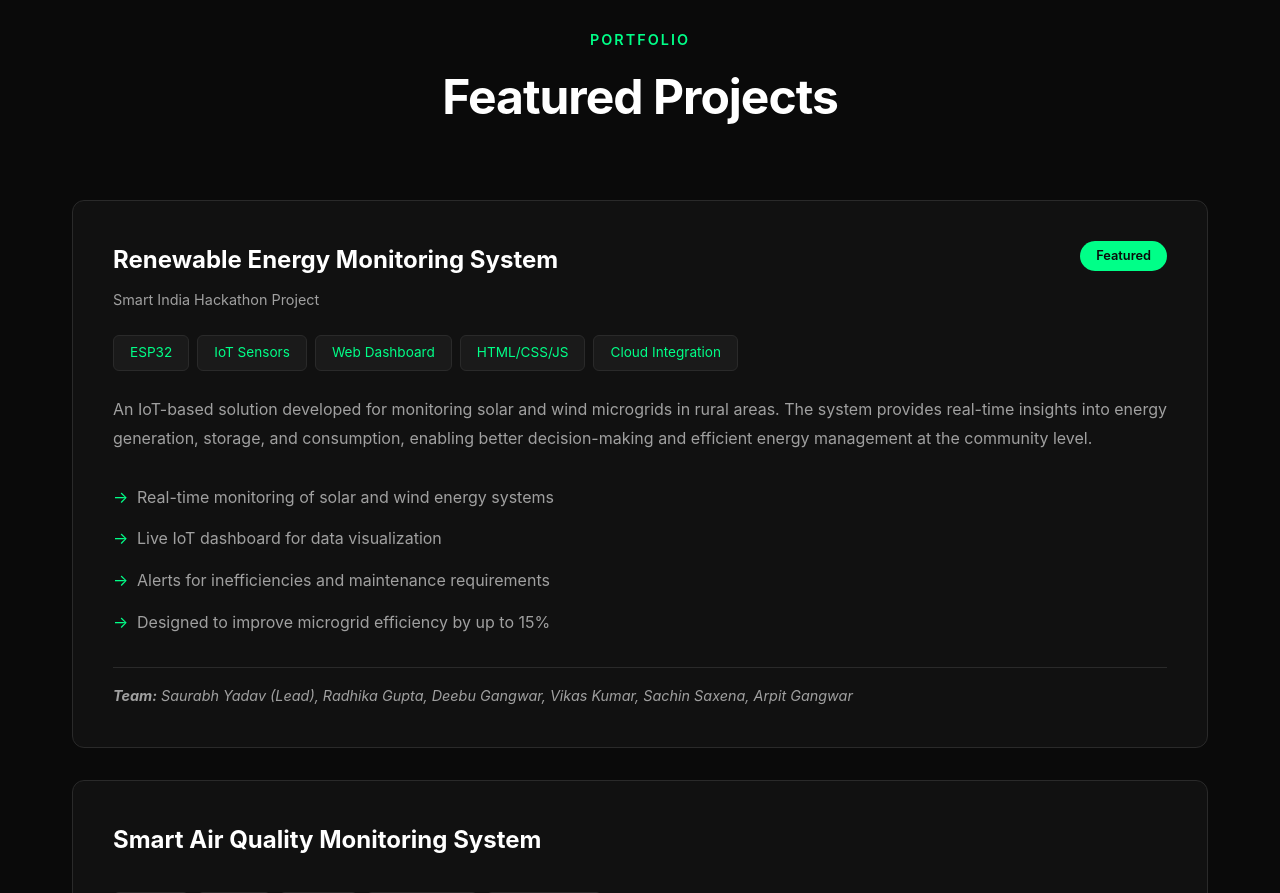
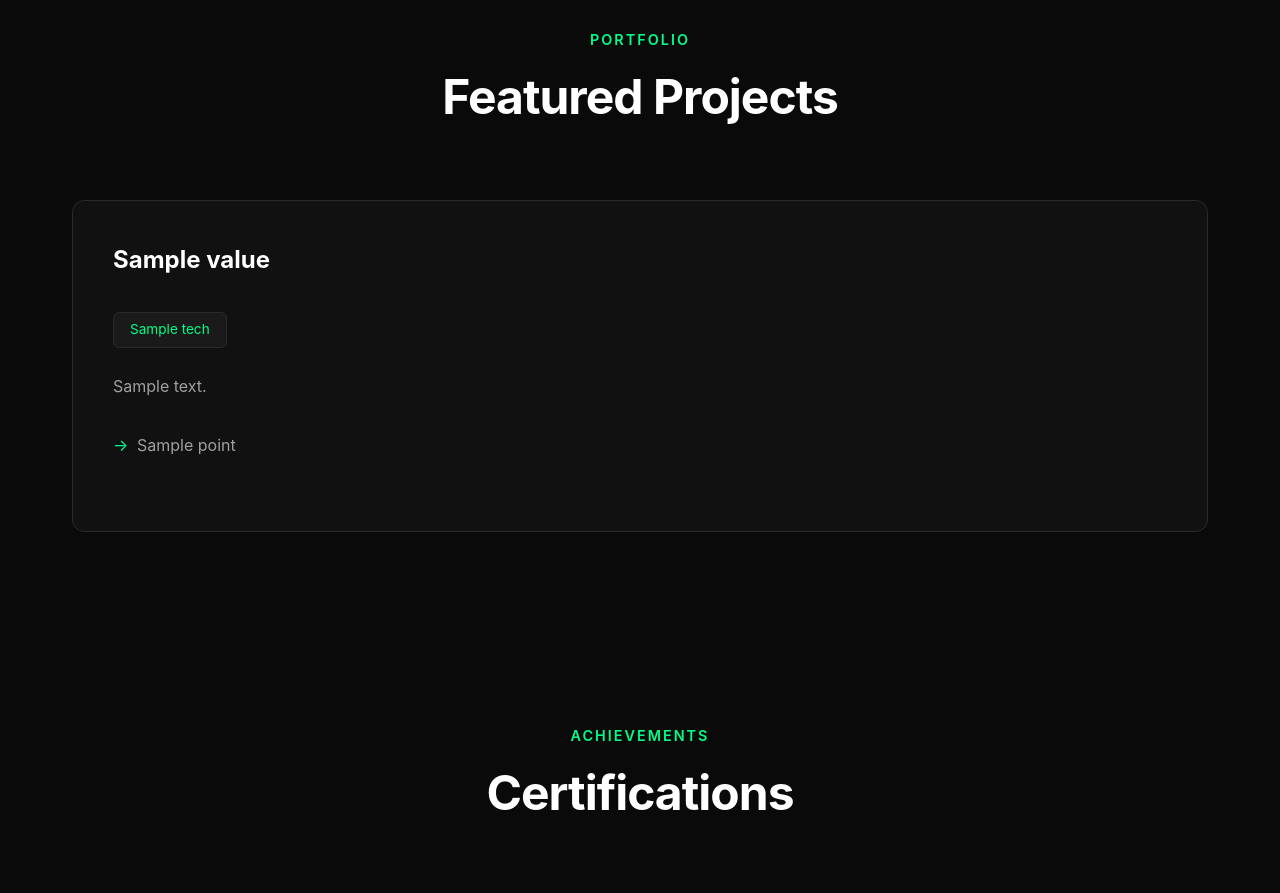
Before and after one commit to MakeWithArpit/portfolio, a Django app: template portfolio/templates/portfolio_html.html in a window 1280 px wide. Shown: the part 2811-3704 px from the top of the page. Run offline with Django 5.2, Linux system fonts and the light colour scheme; the template is opened without the code that fills it: most values are stand-ins (such as "Sample title", 1, 10 or a date in 2020); grey boxes marked "Sample" are stand-in pictures.

Commit message:
make dynamic = project

```diff
--- a/portfolio/templates/portfolio_html.html
+++ b/portfolio/templates/portfolio_html.html
@@ -108,6 +108,7 @@
                 <p>{{qual.Branch}}</p>
                 <p class="duration">{{qual.Year}}</p>
             </div>
+
         {% endfor %}
 
     </section>
@@ -118,116 +119,27 @@
             <h2 class="section-title">Featured Projects</h2>
         </div>
         <div class="projects-grid">
+            {% for value in projects %}
 
                 <div class="project-card">
+
                     <div class="project-header">
-                    <div>
-                        <h3>Renewable Energy Monitoring System</h3>
-                        <p style="color: var(--text-secondary); font-size: 0.9rem; margin-top: 0.3rem;">Smart India Hackathon Project</p>
-                    </div>
-                    <span class="project-badge">Featured</span>
-                </div>
-                <div class="tech-tags">
-                    <span class="tech-tag">ESP32</span>
-                    <span class="tech-tag">IoT Sensors</span>
-                    <span class="tech-tag">Web Dashboard</span>
-                    <span class="tech-tag">HTML/CSS/JS</span>
-                    <span class="tech-tag">Cloud Integration</span>
-                </div>
-                <p class="project-description">An IoT-based solution developed for monitoring solar and wind microgrids in rural areas. The system provides real-time insights into energy generation, storage, and consumption, enabling better decision-making and efficient energy management at the community level.</p>
-                <ul class="project-features">
-                    <li>Real-time monitoring of solar and wind energy systems</li>
-                    <li>Live IoT dashboard for data visualization</li>
-                    <li>Alerts for inefficiencies and maintenance requirements</li>
-                    <li>Designed to improve microgrid efficiency by up to 15%</li>
-                </ul>
-                <p class="project-team"><strong>Team:</strong> Saurabh Yadav (Lead), Radhika Gupta, Deebu Gangwar, Vikas Kumar, Sachin Saxena, Arpit Gangwar</p>
+                        <div><h3>{{value.project_title}}</h3></div>
+                        {% if value.featured %}<span class="project-badge">Featured</span>{% endif %}
                     </div>
 
-            <div class="project-card">
-                <div class="project-header">
-                    <div>
-                        <h3>Smart Air Quality Monitoring System</h3>
-                    </div>
-                </div>
                     <div class="tech-tags">
-                    <span class="tech-tag">ESP32</span>
-                    <span class="tech-tag">DHT11</span>
-                    <span class="tech-tag">SGP30</span>
-                    <span class="tech-tag">MQ Sensors</span>
-                    <span class="tech-tag">ThingsBoard</span>
-                </div>
-                <p class="project-description">A real-time air quality monitoring system that measures temperature, humidity, CO₂, VOCs, and harmful gases. Sensor data is processed by ESP32 and visualized on a cloud dashboard.</p>
-                <ul class="project-features">
-                    <li>Real-time environmental monitoring</li>
-                    <li>Cloud-based data visualization</li>
-                    <li>OLED display for local output</li>
-                    <li>IoT dashboard integration</li>
-                </ul>
+                        {% for tech in value.technologies %}<span class="tech-tag">{{tech}}</span>{% endfor %}
                     </div>
 
-            <div class="project-card">
-                <div class="project-header">
-                    <div>
-                        <h3>Water Tank Level Monitoring & Control</h3>
+                    <p class="project-description">{{value.short_description}}</p>
+
+                    <ul class="project-features">
+                        {% for point in value.points %}<li>{{point}}</li>{% endfor %}
+                    </ul>
+
                 </div>
-                </div>
-                <div class="tech-tags">
-                    <span class="tech-tag">ESP32</span>
-                    <span class="tech-tag">Ultrasonic Sensor</span>
-                    <span class="tech-tag">Relays</span>
-                    <span class="tech-tag">Google Sheets</span>
-                    <span class="tech-tag">ThingsBoard</span>
-                </div>
-                <p class="project-description">An IoT-based system to monitor water tank levels, calculate daily water consumption, and control a water motor both manually and remotely.</p>
-                <ul class="project-features">
-                    <li>Live tank level & consumption tracking</li>
-                    <li>Automatic and manual motor control</li>
-                    <li>Google Sheets integration for data logging</li>
-                    <li>Cloud monitoring via ThingsBoard</li>
-                </ul>
-            </div>
-
-            <div class="project-card">
-                <div class="project-header">
-                    <div>
-                        <h3>Student Portfolio Website</h3>
-                    </div>
-                </div>
-                <div class="tech-tags">
-                    <span class="tech-tag">Django</span>
-                    <span class="tech-tag">HTML/CSS</span>
-                    <span class="tech-tag">Python</span>
-                </div>
-                <p class="project-description">A personal portfolio website built using Django to showcase skills, projects, and learning journey with dynamic content management.</p>
-                <ul class="project-features">
-                    <li>Dynamic content management</li>
-                    <li>Clean UI & responsive design</li>
-                    <li>Django backend integration</li>
-                    <li>Project and skill showcase</li>
-                </ul>
-            </div>
-
-            <div class="project-card">
-                <div class="project-header">
-                    <div>
-                        <h3>Login System with To-Do List</h3>
-                    </div>
-                </div>
-                <div class="tech-tags">
-                    <span class="tech-tag">C</span>
-                    <span class="tech-tag">File Handling</span>
-                    <span class="tech-tag">Windows API</span>
-                </div>
-                <p class="project-description">A console-based login system with credential storage and a personalized to-do list for each user.</p>
-                <ul class="project-features">
-                    <li>Secure login using file handling</li>
-                    <li>User-specific task management</li>
-                    <li>Text-based data storage</li>
-                    <li>Modular program structure</li>
-                </ul>
-            </div>
-
+            {% endfor %}
         </div>
     </section>
 
```
Also changed, not shown: portfolio/homee/views.py (+93 -1 lines). Lines whose indentation alone changed are shown as unchanged.
